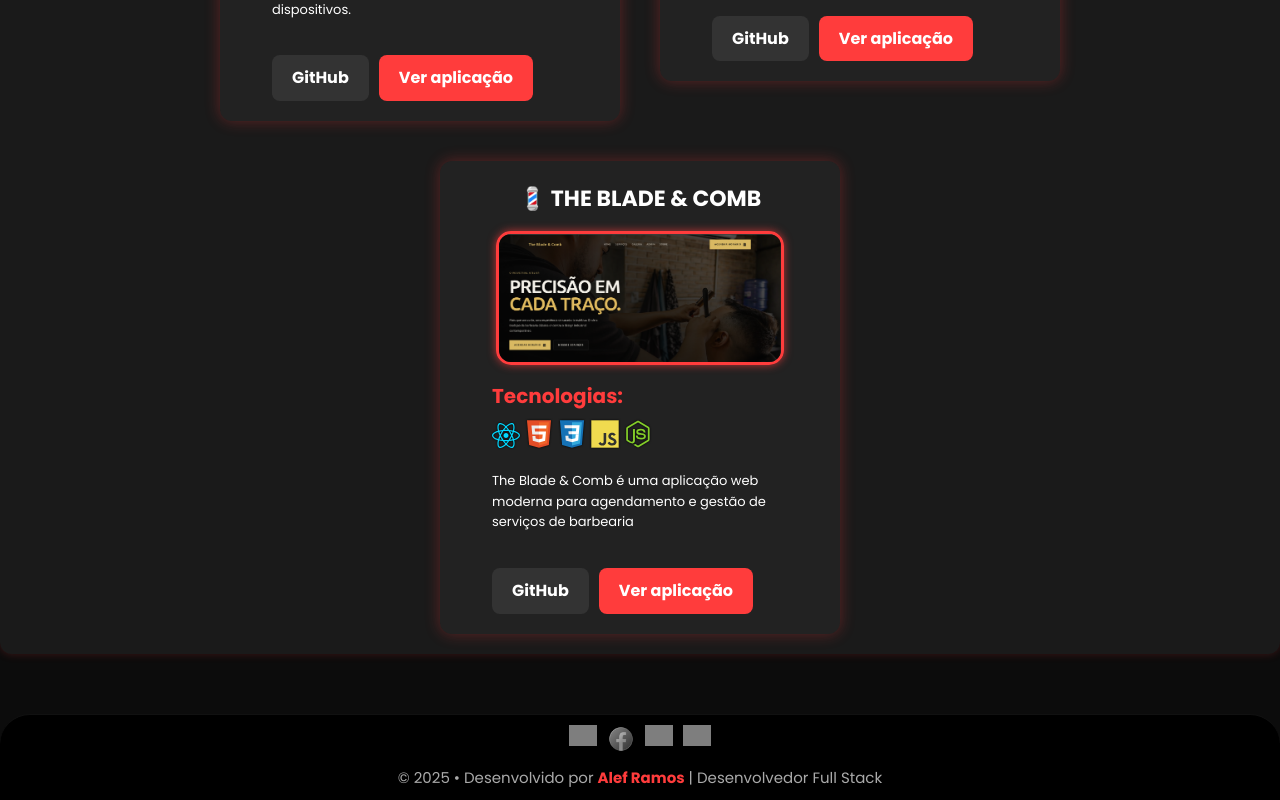
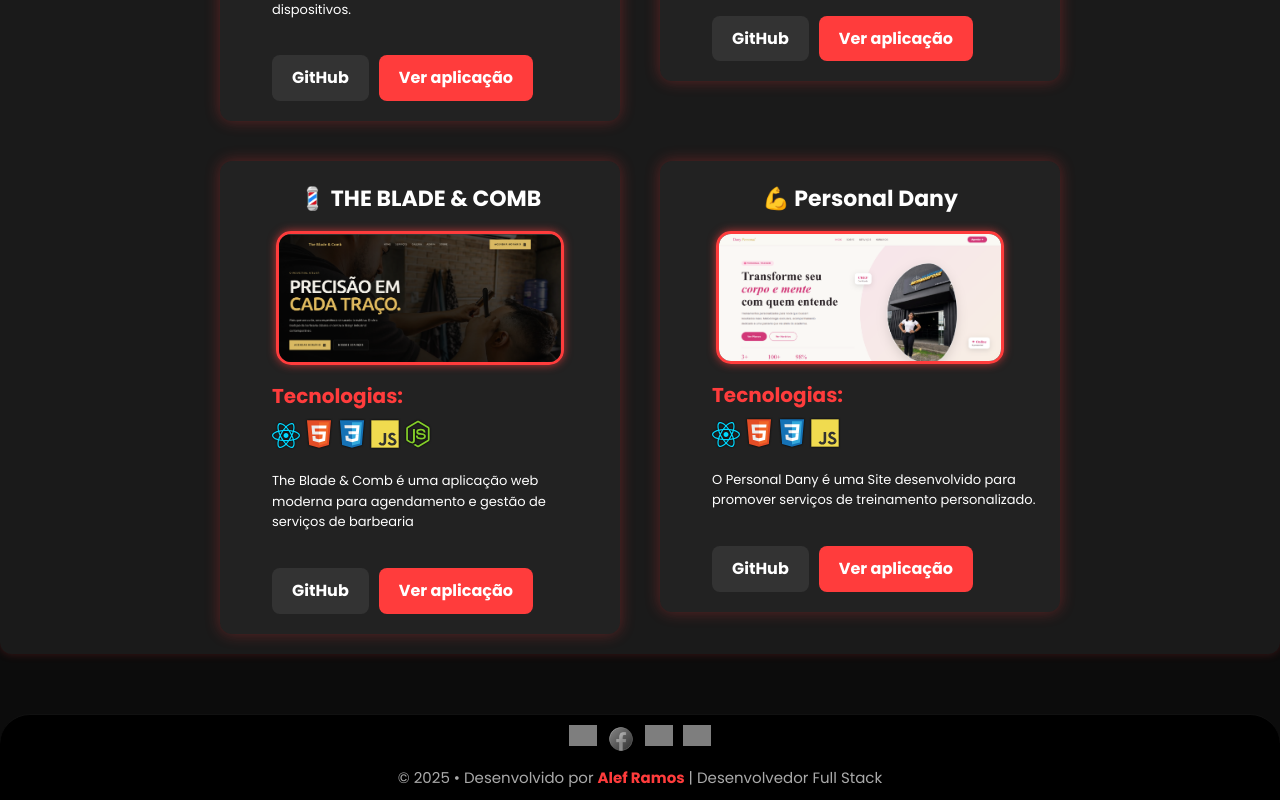
Before and after one commit to AllefRamos14/Portfolio-Dev-Alef-Ramos, a React (Vite) app: page /Projetos in a window 1280 px wide. Shown: the part 1580-2380 px from the top of the page. Built offline with nearby package versions, Linux system fonts and the light colour scheme; grey boxes are pictures that could not be loaded.

Commit message:
adiciona projeto Personal Trainer ao portfólio

```diff
--- a/src/Data/projectsData.js
+++ b/src/Data/projectsData.js
@@ -8,6 +8,7 @@ import reactIcon from "../assets/react.svg";
 
 import Barbearia from "../assets/imagen-de-projetos/Barbearia.webp";
 import DevMovies from "../assets/imagen-de-projetos/Devmovies.webp";
+import Personal from "../assets/imagen-de-projetos/Personal.webp";
 import Portfolio from "../assets/imagen-de-projetos/Portfolio.webp";
 import Dashboard from "../assets/imagen-de-projetos/Tela-Dashboard.webp";
 import loginImg from "../assets/imagen-de-projetos/Tela-De-Login.webp";
@@ -80,5 +81,14 @@ export const projetos = [
         linkDemo: "https://barbearia-washington.vercel.app/",
         imagem: Barbearia,
     },
+     {
+        id: 8,
+        titulo: "💪 Personal Dany",
+        descricao: "O Personal Dany é uma Site desenvolvido para promover serviços de treinamento personalizado.",
+        skills: [reactIcon, html5, css3, jsIcon,],
+        linkGitHub: "https://github.com/AllefRamos14/Personal-Trainer-Dany-.git",
+        linkDemo: " https://personal-trainer-dany.vercel.app/",
+        imagem: Personal,
+    },
 
 ];
```
Also changed, not shown: src/assets/imagen-de-projetos/Personal.webp (added).
